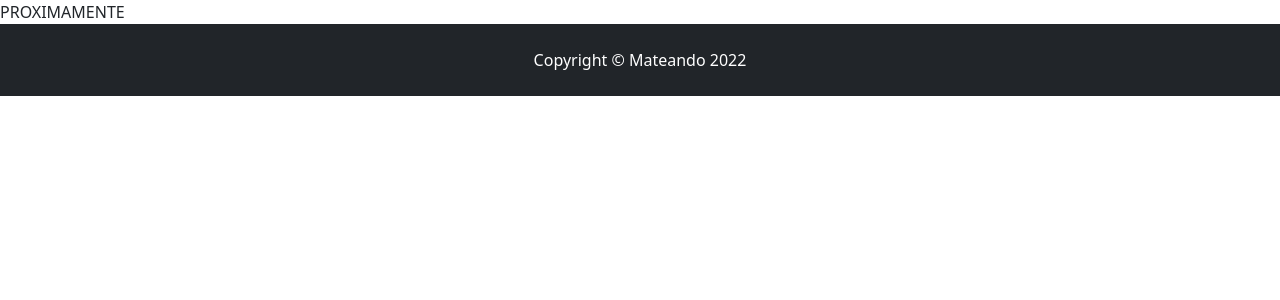
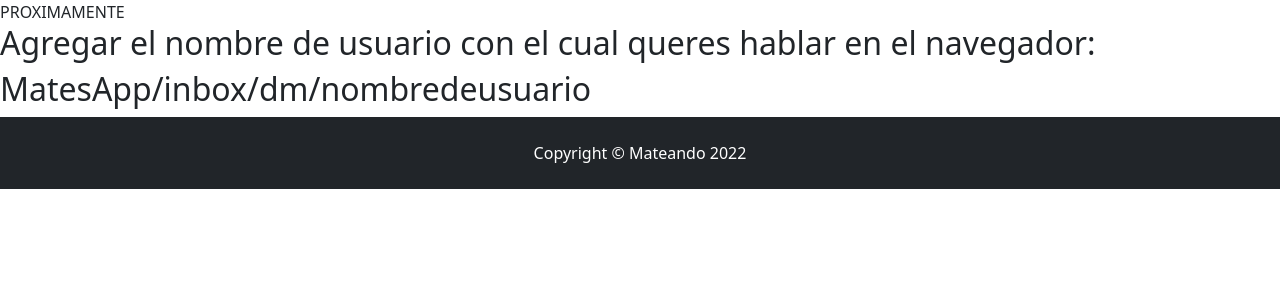
Before and after one commit to JereJuarez/mateando, a Django app: page /MatesApp/inbox/dm/ in a window 1280 px wide. Shown: the part 72-372 px from the top of the page. Run offline with Django 4.2, Linux system fonts and the light colour scheme; some libraries are stand-ins or nearby versions.

Commit message:
mateando

```diff
--- a/Mateando/MatesApp/templates/MatesApp/dm.html
+++ b/Mateando/MatesApp/templates/MatesApp/dm.html
@@ -6,4 +6,8 @@
 
 PROXIMAMENTE
 
+<h2>Agregar el nombre de usuario con el cual queres hablar en el navegador:</h2>
+
+<h2>MatesApp/inbox/dm/nombredeusuario</h2>
+
 {% endblock %}
```
Also changed, not shown: Mateando/db.sqlite3.
